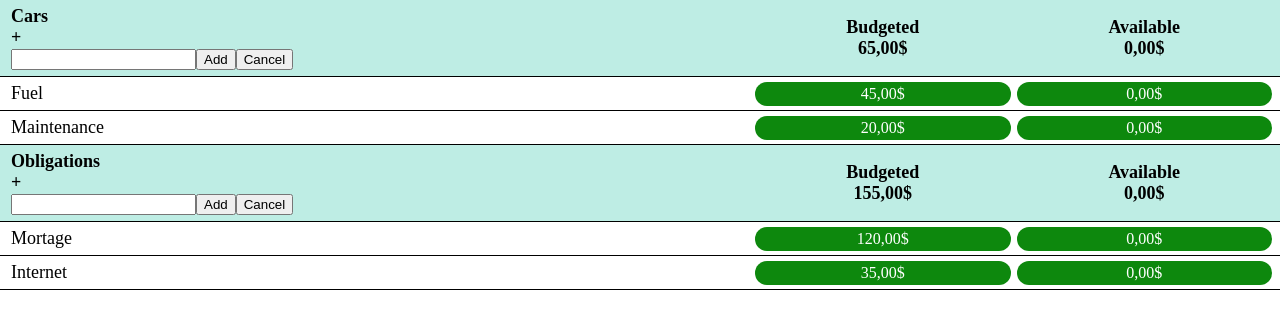
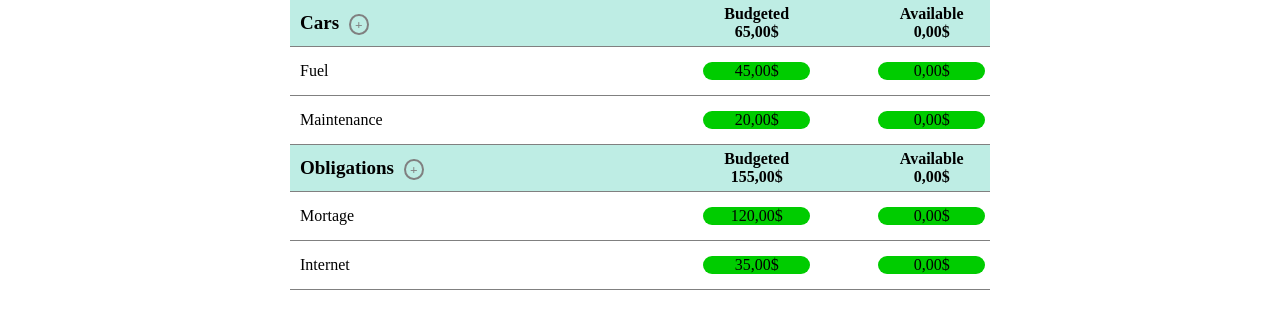
Before and after one commit to matdem/ynab_replication, a plain HTML site: page budget.html in a window 1280 px wide. Drawn offline with Linux system fonts and the light colour scheme.

Commit message:
Improve CSS to be more responsive. Make the budget table with grid in stead of flexbox.

```diff
--- a/budget.css
+++ b/budget.css
@@ -1,45 +1,138 @@
 body {
-  margin: 0;
-  padding: 0;
+  margin: auto;
+  font-size: 16px;
+}
+
+body * {
+  /*border: 1px solid black;*/
+}
+
+.category {
+  background-color: #aae8dcc2;
 }
 
 .category,
 .costItem {
-  display: flex;
-  border-bottom: 1px solid black;
-  padding: 0 5px 0 5px;
-  margin: 0;
+  display: grid;
+  grid-template-columns: repeat(12, 1fr);
   align-items: center;
+  border-bottom: 1px solid grey;
 }
 
-.category {
-  background-color: #aae8dcc2;
-  font-size: 18px;
-  font-weight: bold;
+.costItem {
+  padding: 10px 0 0 0;
+}
+
+.category ~ .costItem {
+  padding-bottom: 10px;
 }
 
 .category p,
 .costItem p {
-  flex: 2 1 20%;
-  text-align: center;
-  /*border: 1px solid black;*/
-  margin: 3px;
-  padding: 3px;
+  margin: 5px;
+  padding: 0px 5px;
 }
 
-.category p:first-child,
-.costItem p:first-child {
-  flex: 1 2 60%;
-  text-align: left;
+.categoryName,
+.budgeted,
+.available {
+  font-weight: bold;
 }
 
-.costItem p:first-child {
-  font-size: 18px;
+.categoryName {
+  font-size: 19px;
 }
 
-.costItem p:nth-child(2),
-.costItem p:nth-child(3) {
-  border-radius: 15px;
-  background-color: #0d880d;
-  color: white;
+.button {
+  display: inline;
+  margin-left: 10px;
+  font-size: 0.7em;
+  font-weight: bold;
+  padding: 1px 4px;
+  color: grey;
+  border: 2px solid grey;
+  border-radius: 100%;
 }
+
+.button:hover {
+  cursor: pointer;
+}
+
+.categoryForm {
+  display: none;
+  position: absolute;
+  background-color: #bcf;
+  margin-top: 3px;
+  padding: 5px;
+  border: 1px solid grey;
+  border-radius: 5px;
+  z-index: 2;
+}
+
+.number,
+.budgeted,
+.available {
+  text-align: center;
+}
+
+.number {
+  background-color: #00cc00;
+  border-radius: 20px;
+  font-weight: normal;
+}
+
+@media screen and (min-width: 700px) {
+  body {
+    width: 700px;
+  }
+
+  .categoryName,
+  .costItemName {
+    grid-column-start: 1;
+    grid-column-end: 6;
+  }
+
+  .budgeted {
+    grid-column-start: 8;
+    grid-column-end: 10;
+  }
+
+  .available {
+    grid-column-start: 11;
+    grid-column-end: 13;
+  }
+}
+
+@media screen and (min-width: 401px) and (max-width: 699px) {
+  body {
+    width: 400px;
+  }
+
+  .categoryName,
+  .costItemName {
+    grid-column-start: 1;
+    grid-column-end: 5;
+  }
+
+  .budgeted {
+    grid-column-start: 6;
+    grid-column-end: 9;
+  }
+
+  .available {
+    grid-column-start: 10;
+    grid-column-end: 13;
+  }
+}
+
+@media screen and (max-width: 400px) {
+  body {
+    width: 100%;
+    font-size: 15px;
+  }
+
+  .category,
+  .costItem {
+    grid-template-columns: 1.5fr 1fr 1fr;
+  }
+}
```
